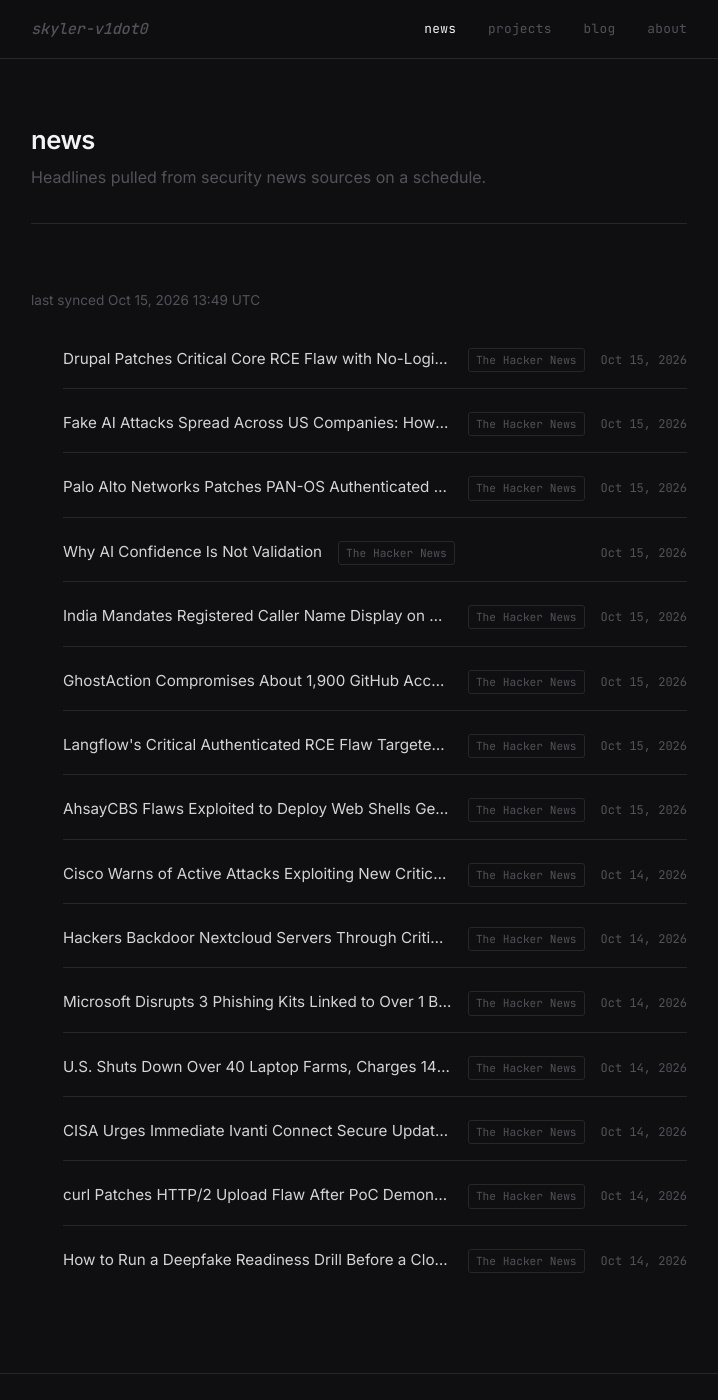
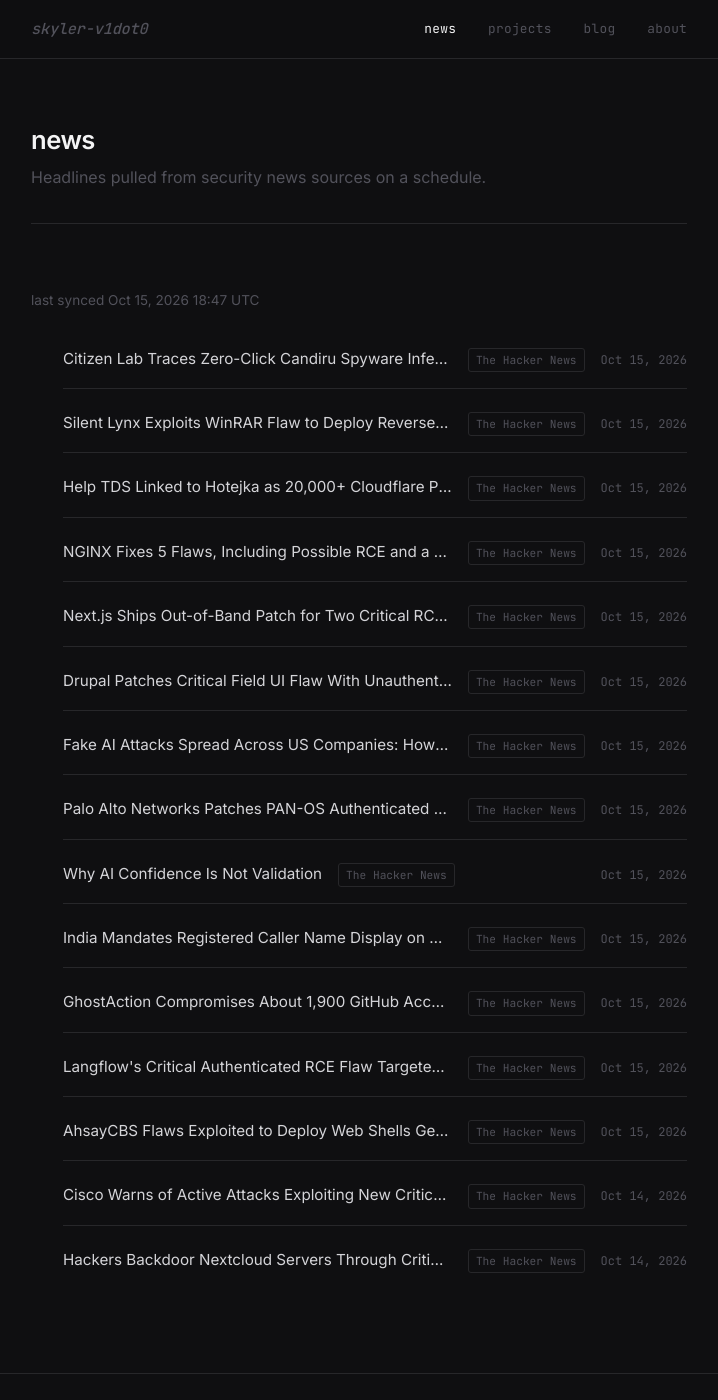
Before and after one commit to skyler-v1dot0/personal-site, a Jekyll site: the page built from news.html, in a window 1280 px wide and 1400 px high. Shown: the whole window, without its empty margins (281-999 px from the left). Built offline with Jekyll 4.4.1, drawn with Linux system fonts in a browser that asks for light colours.

Commit message:
chore: sync news feed [skip ci]

```diff
--- a/_data/news.yml
+++ b/_data/news.yml
@@ -1,7 +1,32 @@
 ---
-updated_at: '2026-10-15T13:49:00Z'
+updated_at: '2026-10-15T18:47:28Z'
 items:
-- title: Drupal Patches Critical Core RCE Flaw with No-Login Path via Contributed
+- title: Citizen Lab Traces Zero-Click Candiru Spyware Infections at Al Jazeera to
+    Targeted Online Ads
+  url: https://thehackernews.com/2026/10/citizen-lab-traces-zero-click-candiru.html
+  source: The Hacker News
+  published: '2026-10-15T16:01:57Z'
+- title: Silent Lynx Exploits WinRAR Flaw to Deploy Reverse Shell in CIS Government
+    Attacks
+  url: https://thehackernews.com/2026/10/silent-lynx-exploits-winrar-flaw-to.html
+  source: The Hacker News
+  published: '2026-10-15T16:00:26Z'
+- title: Help TDS Linked to Hotejka as 20,000+ Cloudflare Pages Domains Host Tech
+    Support Scams
+  url: https://thehackernews.com/2026/10/help-tds-linked-to-hotejka-as-20000.html
+  source: The Hacker News
+  published: '2026-10-15T14:11:36Z'
+- title: NGINX Fixes 5 Flaws, Including Possible RCE and a TLS Bug That May Skip Client-Cert
+    Checks
+  url: https://thehackernews.com/2026/10/nginx-fixes-5-flaws-including-possible.html
+  source: The Hacker News
+  published: '2026-10-15T12:58:05Z'
+- title: Next.js Ships Out-of-Band Patch for Two Critical RCE Flaws in Caching and
+    SVG Processing
+  url: https://thehackernews.com/2026/10/nextjs-ships-out-of-band-patch-for-two.html
+  source: The Hacker News
+  published: '2026-10-15T12:28:13Z'
+- title: Drupal Patches Critical Field UI Flaw With Unauthenticated RCE Path via Contributed
     Modules
   url: https://thehackernews.com/2026/10/drupal-patches-critical-core-rce-flaw.html
   source: The Hacker News
@@ -49,25 +74,3 @@ items:
   url: https://thehackernews.com/2026/10/hackers-backdoor-nextcloud-servers.html
   source: The Hacker News
   published: '2026-10-14T17:38:31Z'
-- title: Microsoft Disrupts 3 Phishing Kits Linked to Over 1 Billion Scam Messages
-  url: https://thehackernews.com/2026/10/microsoft-disrupts-3-phishing-kits.html
-  source: The Hacker News
-  published: '2026-10-14T17:09:15Z'
-- title: U.S. Shuts Down Over 40 Laptop Farms, Charges 14 in North Korean IT Worker
-    Fraud
-  url: https://thehackernews.com/2026/10/us-shuts-down-over-40-laptop-farms.html
-  source: The Hacker News
-  published: '2026-10-14T16:34:31Z'
-- title: CISA Urges Immediate Ivanti Connect Secure Updates as Honeypots Log 105 Exploit
-    Attempts
-  url: https://thehackernews.com/2026/10/cisa-urges-immediate-ivanti-connect.html
-  source: The Hacker News
-  published: '2026-10-14T12:30:42Z'
-- title: curl Patches HTTP/2 Upload Flaw After PoC Demonstrates Client-Side Code Execution
-  url: https://thehackernews.com/2026/10/curl-patches-http2-upload-flaw-after.html
-  source: The Hacker News
-  published: '2026-10-14T12:13:36Z'
-- title: How to Run a Deepfake Readiness Drill Before a Cloned Voice Calls Your Team
-  url: https://thehackernews.com/2026/10/how-to-run-deepfake-readiness-drill.html
-  source: The Hacker News
-  published: '2026-10-14T11:50:00Z'
```
